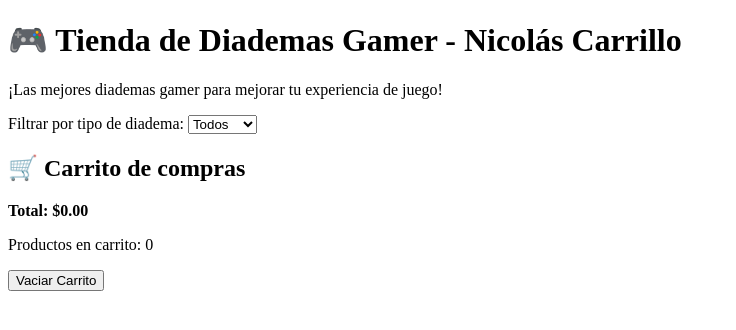
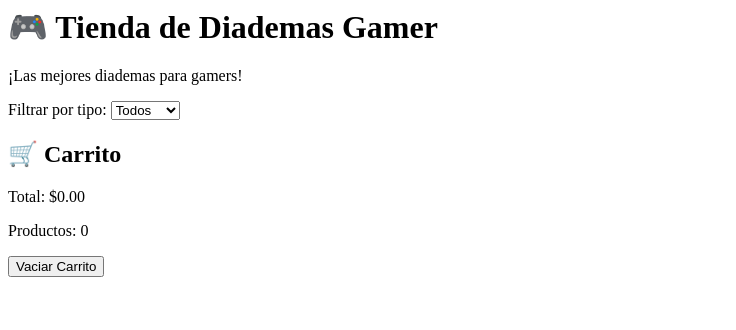
Before and after one commit to NicoDuarte27/Nicolas-Carrillo, a plain HTML site: page index.html in a window 1280 px wide. Shown: the whole page, without its empty margins (0-736 px from the left). Drawn offline with Linux system fonts and the light colour scheme.

Commit message:
Update index.html

```diff
--- a/index.html
+++ b/index.html
@@ -1,36 +1,37 @@
-<!DOCTYPE html>
 <html lang="es">
 <head>
-  <meta charset="UTF-8" />
-  <meta name="viewport" content="width=device-width, initial-scale=1.0"/>
-  <title>Nicolás Carrillo | Tienda de Diademas Gamer</title>
-  <link rel="stylesheet" href="estilos.css" />
+  <meta charset="UTF-8">
+  <meta name="viewport" content="width=device-width, initial-scale=1.0">
+  <title>Tienda de Diademas Gamer</title>
+  <link rel="stylesheet" href="estilos.css">
 </head>
 <body>
+  <header>
+    <h1>🎮 Tienda de Diademas Gamer</h1>
+    <p>¡Las mejores diademas para gamers!</p>
 
-  <header>
-    <h1>🎮 Tienda de Diademas Gamer - Nicolás Carrillo</h1>
-    <p>¡Las mejores diademas gamer para mejorar tu experiencia de juego!</p>
-
-    <label for="categoria">Filtrar por tipo de diadema:</label>
-    <select id="categoria" onchange="filtrarPorCategoria()">
-      <option value="todos">Todos</option>
-      <option value="gaming">Gaming</option>
-      <option value="normal">Normal</option>
-    </select>
+    <div class="filtro">
+      <label>Filtrar por tipo:</label>
+      <select id="categoria">
+        <option value="todos">Todos</option>
+        <option value="gaming">Gaming</option>
+        <option value="normal">Normal</option>
+      </select>
+    </div>
   </header>
 
   <main>
     <section id="productos" class="productos"></section>
 
     <section class="carrito">
-      <h2>🛒 Carrito de compras</h2>
+      <h2>🛒 Carrito</h2>
       <ul id="lista-carrito"></ul>
-      <p><strong>Total: $<span id="total">0.00</span></strong></p>
-      <p>Productos en carrito: <span id="cantidad-carrito">0</span></p>
-      <button onclick="vaciarCarrito()">Vaciar Carrito</button>
-      <div id="paypal-button-container" style="margin-top: 20px;"></div>
+      <p>Total: $<span id="total">0.00</span></p>
+      <p>Productos: <span id="cantidad-carrito">0</span></p>
+      <button id="vaciar-carrito">Vaciar Carrito</button>
     </section>
   </main>
 
-  <script src="https://www.paypal.com/sdk/js?client-id=sb&currency=USD"></script>
+  <script src="app.js"></script>
+</body>
+</html>
```
